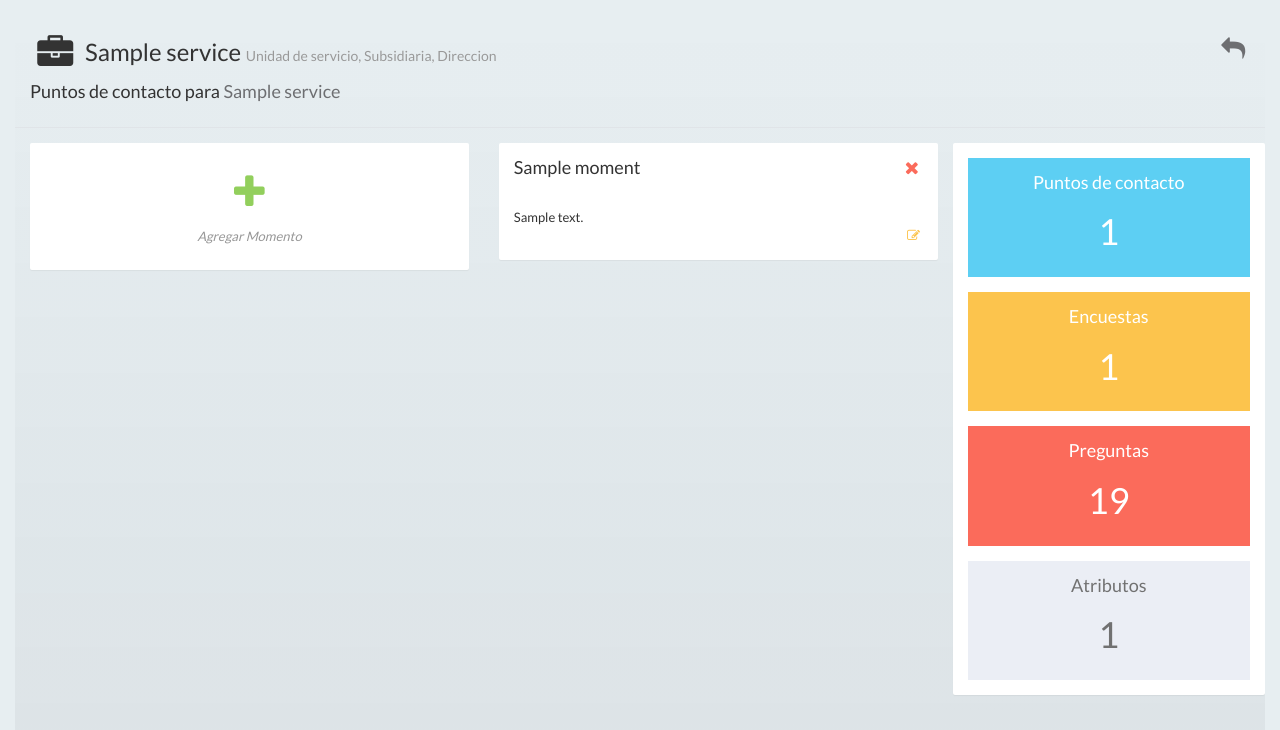
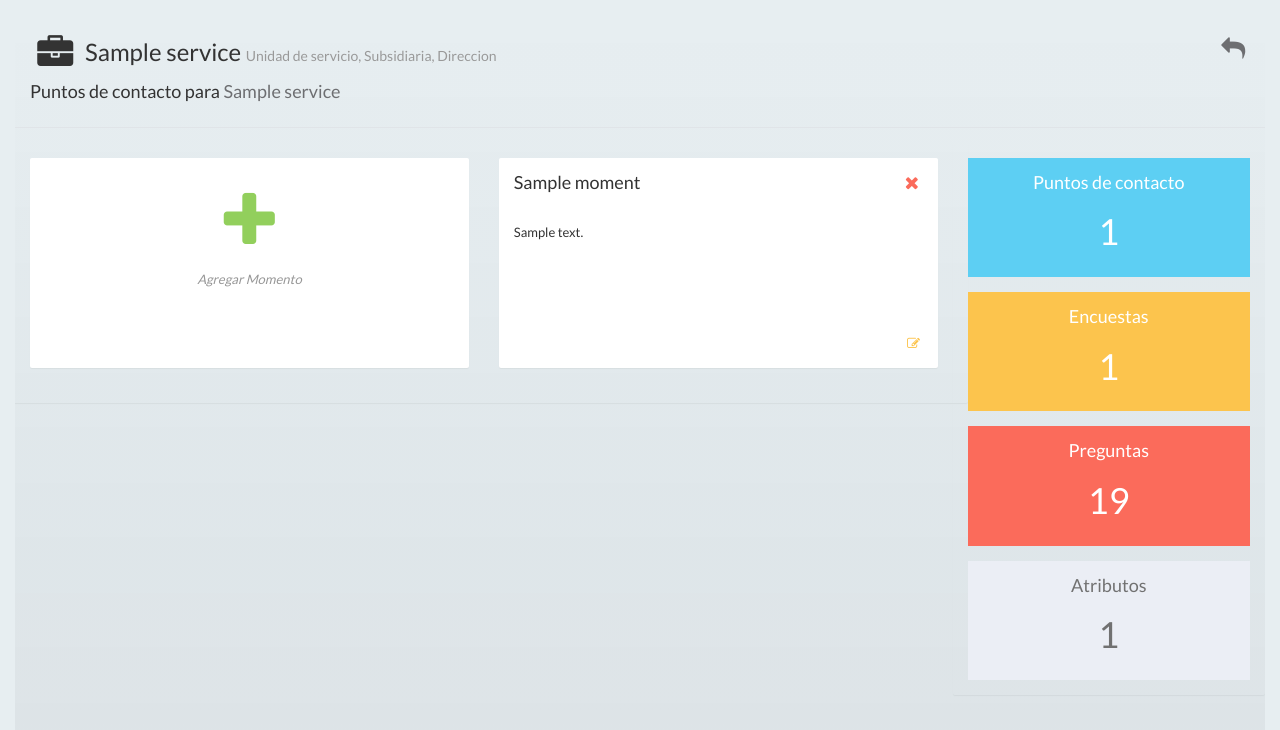
Before and after one commit to wimemx/xindex, a Django app: page /services/details/1 in a window 1280 px wide. Shown: the part 96-826 px from the top of the page. Run offline with Django 3.2, Linux system fonts and the light colour scheme; tables that the repository leaves empty hold one stand-in row (values such as "Sample post"); parts of the project's set-up code (start-up, migrations or seed data) failed here and were passed over; some libraries are stand-ins or nearby versions.

Commit message:
Actualizacion Lista de momentos (html-css)

```diff
--- a/templates/services/details.html
+++ b/templates/services/details.html
@@ -37,16 +37,20 @@
                         </section>
                         <section class="scrollable wrapper">
                             <div class="row">
-                                <div class="col-lg-9">
-                                <div class="row">
+                                <div class="col-lg-9 col-sm-9">
+                                <div class="row-moments">
+
+
+                                <section class="panel lter no-borders bg-body">
+                                <div class="panel-body">
+
+
                                     <div class="col-lg-6 col-sm-6">
-                                        <a href="/moments/add/{{ service_id }}"
-                                           data-toggle="ajaxModal">
-                                            <section
-                                                    class="panel lter no-borders">
+                                        <a href="/moments/add/{{ service_id }}" data-toggle="ajaxModal">
+                                            <section class="panel lter no-borders h-defined">
                                                 <div class="panel-body text-center padder v-middle">
                                                     <div class="text-center media-lg thumb-lg padder-v">
-                                                        <i class="icon-plus inline icon-light text-success icon-3x m-t-lg m-b-lg"></i>
+                                                        <i class="icon-plus inline icon-light text-success icon-5x m-t-lg m-b-lg"></i>
                                                     </div>
                                                     <p class="text-muted"><em>Agregar
                                                         Momento</em></p>
@@ -57,7 +61,7 @@
                                     {% if service %}
                                         {% for Moment in service.moments.all %}
                                             <div class="col-lg-6 col-sm-6">
-                                                <section class="panel lter no-borders">
+                                                <section class="panel lter no-borders h-defined">
                                                     <header class="h4 header wrapper text-left">
                                                             {{ Moment.name }}
                                                             <a class="pull-right text-danger remove-moment" href="/moments/{{ service_id }}/{{ Moment.id }}/remove">
@@ -65,7 +69,7 @@
                                                             </a>
                                                         </header>
                                                     <div class="panel-body">
-                                                        <div>
+                                                        <div class="h-defined-description">
                                                             {{ Moment.description }}
                                                         </div>
                                                         <div>
@@ -78,9 +82,8 @@
                                             </div>
                                         {% endfor %}
                                         {% if counter_moments == 0 %}
-                                            <div class="col-sm-6">
-                                                <section
-                                                        class="panel lter no-borders">
+                                            <div class="col-lg-6 col-sm-6">
+                                                <section class="panel lter no-borders h-defined">
                                                     <div class="panel-body text-center padder v-middle">
                                                         <div class="text-center media-lg thumb-lg padder-v">
                                                             <i class="icon-exclamation-sign inline icon-light text-warning icon-3x m-t-lg m-b-lg"></i>
@@ -93,11 +96,17 @@
                                             </div>
                                         {% endif %}
                                     {% endif %}
+
+
+                                </div>
+                                </section>
+
+
                                 </div>
                                 </div>
-                                <div class="col-lg-3">
+                                <div class="col-lg-3 col-sm-3">
                                     <div class="row">
-                                    <section class="panel lter no-borders">
+                                    <section class="panel lter no-borders bg-body">
                                         <div class="panel-body">
                                             <div class="h4 header bg-info wrapper text-center">
                                                 <div>
--- a/templates/static/css/app.css
+++ b/templates/static/css/app.css
@@ -3,6 +3,9 @@ body {
   font-size: 13px;
   background-color: #e7eef1;
   -webkit-font-smoothing: antialiased;
+}
+.bg-body{
+    background-color: transparent;
 }
 h1,
 h2,
@@ -2610,6 +2613,17 @@ fieldset[disabled] .btn-gplus.active {
 .mtop{
     margin-top: 15px;
 }
+.h-defined{
+    height: 210px;
+}
+.h-defined-description{
+    height: 111px;
+    overflow: auto;
+}
+.row-moments{
+    margin-left: -30px;
+    margin-right: -30px;
+}
 .headerXINDEX,
 .footerXINDEX {
   min-height: 110px;
```
